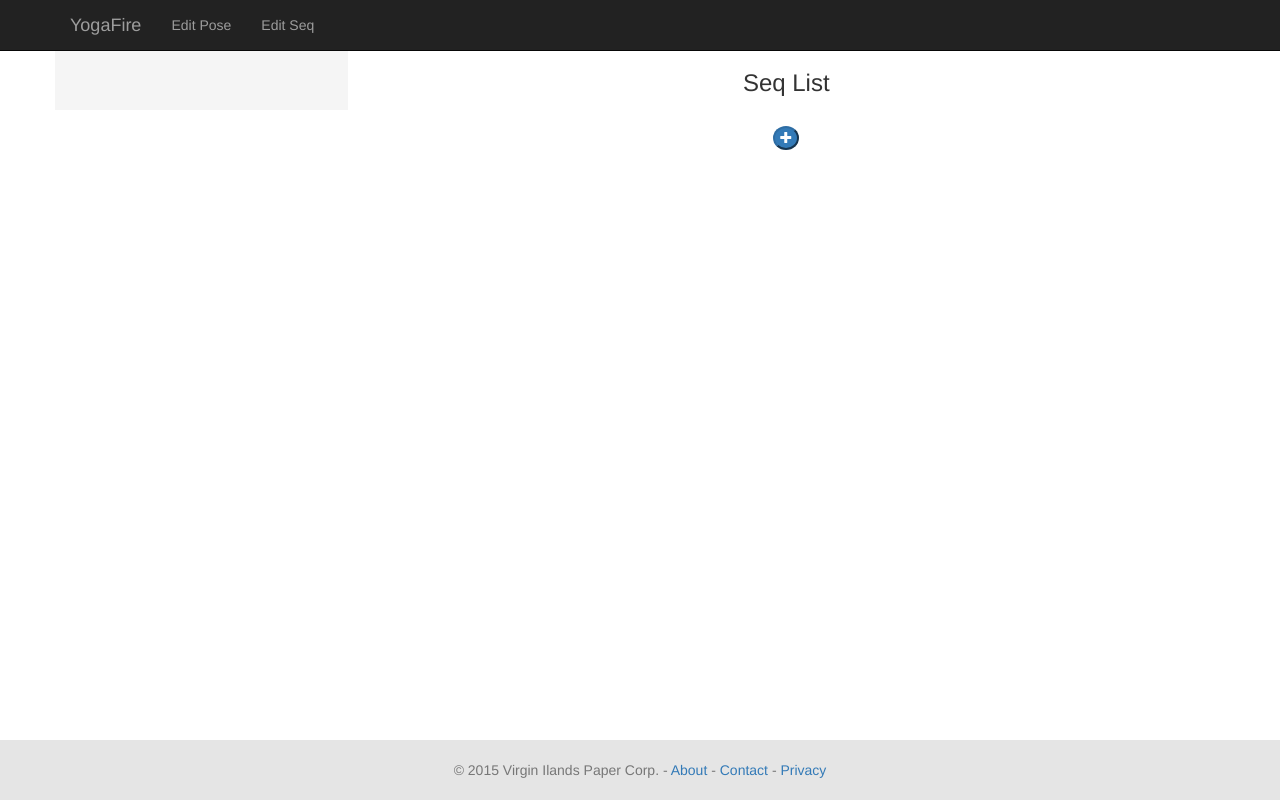
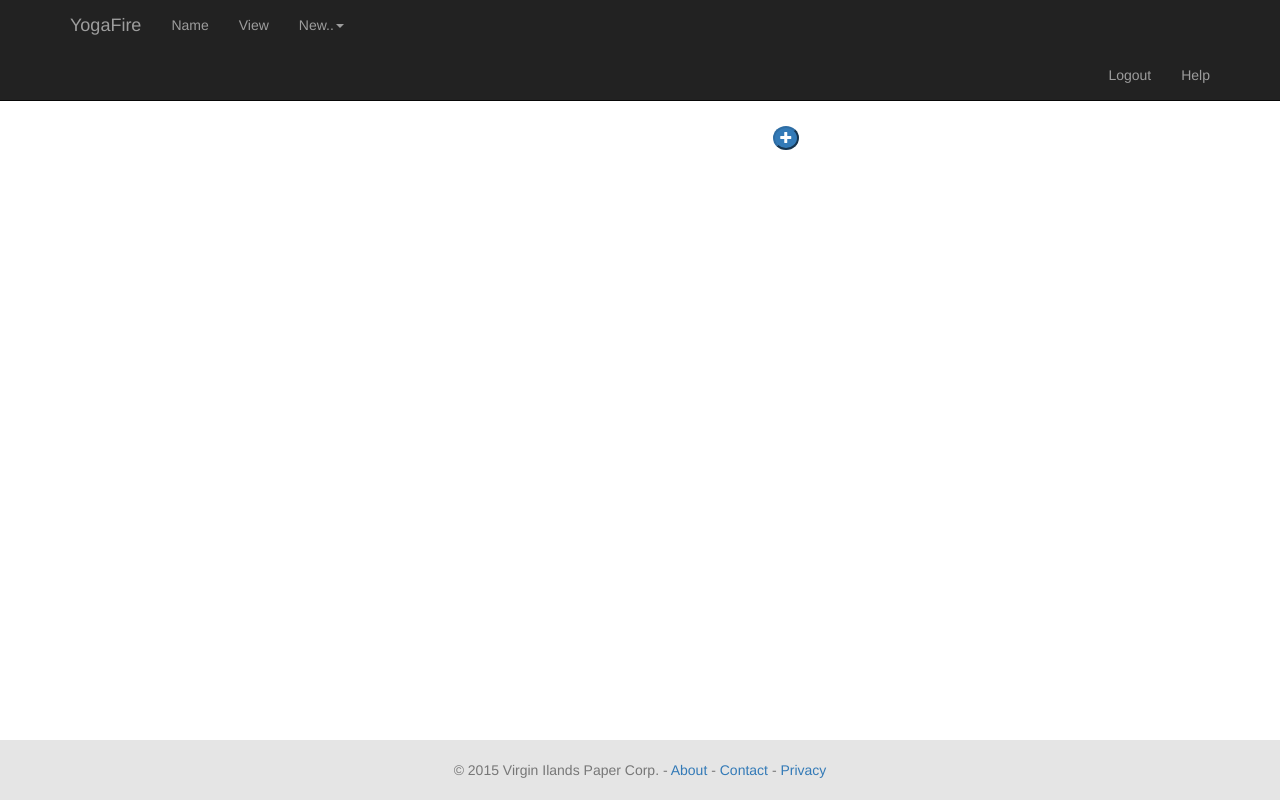
Before and after one commit to stereoboy/yogafire, a Django app: template editor/templates/poses.html in a window 1280 px wide. Run offline with Django 3.2, Linux system fonts and the light colour scheme; the template is opened without the code that fills it, so the values that code supplies are empty; parts of the project's set-up code (start-up, migrations or seed data) failed here and were passed over; some libraries are stand-ins or nearby versions.

Commit message:
update UI
Signed-off-by: Jaeyoung Lee <jylee0121@gmail.com>

```diff
--- a/editor/templates/poses.html
+++ b/editor/templates/poses.html
@@ -8,7 +8,7 @@
         <script src="/static/node_modules/jquery/dist/jquery.min.js"></script>
         <script src="/static/node_modules/bootstrap/dist/js/bootstrap.min.js"></script>
         <style>
-        ul.nav-pills {position:fixed}
+        /*ul.nav-pills {position:fixed} */
         #myPoses {overflow-y: scroll; position:fixed; }
         #mySeqs {overflow-y: scroll; }
         .myround {border-radius: 100%; }
@@ -19,6 +19,18 @@
             function init()
             {
                 panelResize();
+                $('.navbar').on('show.bs.collapse', function () {
+                        var actives = $(this).find('.collapse.in'),
+                        hasData;
+
+                        if (actives && actives.length)
+                        {
+                        hasData = actives.data('collapse')
+                        if (hasData && hasData.transitioning) return
+                        actives.collapse('hide')
+                        hasData || actives.data('collapse', null)
+                        }
+                });
             }
 
             function panelResize()
@@ -53,25 +65,46 @@
         <nav class="navbar navbar-inverse navbar-fixed-top" id="topbar">
             <div class="container">
                 <div class="navbar-header">
+                    <button type="button" class="navbar-toggle" data-toggle="collapse" data-target="#user-nav" aria-expanded="false" aria-control="navbar" style="">
+                        <span class="sr-only">Toggle Navigation</span>
+                        <!--<span class="glyphicon glyphicon-user" style="color:#fff"></span> -->
+                        <span class="icon-bar"></span>
+                        <span class="icon-bar"></span>
+                        <span class="icon-bar"></span>
+                    </button>
                     <button type="button" class="navbar-toggle collapsed" data-toggle="collapse" data-target="#yoga-nav" aria-expanded="false" aria-control="navbar">
+                        <span class="sr-only">Toggle Navigation</span>
                         <span class="icon-bar"></span>
                         <span class="icon-bar"></span>
                         <span class="icon-bar"></span>
                     </button>
                     <a class="navbar-brand" href="#">YogaFire</a>
+                    <p class="navbar-text">Name</p>
                 </div>
                 <div id="yoga-nav" class="navbar-collapse collapse">
                     <ul class="nav navbar-nav">
-                        <li><a href="">Edit Pose</a></li>
-                        <li><a href="">Edit Seq</a></li>
+                        <li><a href="">View</a></li>
+                        <li class="drowdown">
+                            <a href="#" class="dropdown-toggle" data-toggle="dropdown" role="button" aria-haspopup="true" aria-expanded="false">New..<span class="caret"></span></a>
+                            <ul class="dropdown-menu">
+                                <li><a href="">Class</a></li>
+                                <li><a href="">Lesson</a></li>
+                            </ul>
+                        </li>
+                    </ul>
+                </div>
+                <div id="user-nav" class="navbar-collapse collapse">
+                    <ul class="nav navbar-nav navbar-right">
+                        <li><a href="">Logout</a></li>
+                        <li><a href="">Help</a></li>
                     </ul>
                 </div>
             </div>
         </nav>
         <div class="container">
             <div class="row" style="padding-top:50px; ">
-                <div id="myPosesOuter" class="col-sm-3 col-xs-4" align="center" style="background-color:#f5f5f5; padding-bottom:60px; padding-left:0px; padding-right:0px;" height=1000px>
-                    <div id="myPoses" style="">
+                <div id="myPosesOuter" class="col-sm-3 col-xs-4" align="center" style="padding-bottom:60px; padding-left:0px; padding-right:0px;">
+                    <div id="myPoses" style="background-color:#f5f5f5; ">
                         <style  onload="initMyPoses();">
                         </style>
                         <ul class="nav">
@@ -88,7 +121,7 @@
                     </div>
                 </div>
                 <div class="col-sm-9 col-xs-8" id="mySeqs" align="center" onload="initMySeqs()" style="padding-bottom:60px;">
-                    <h3> Seq List </h3>
+                    <h3> Class Name - Seq Name </h3>
                     <ul class="nav">
                             <li>
                                 <p>
--- a/yogafire/settings.py
+++ b/yogafire/settings.py
@@ -79,8 +79,8 @@
     'default': {
         'ENGINE': 'django.db.backends.mysql',
         'NAME': 'yogafire',
-        'USER': 'xxxxxxxxxx',
-        'PASSWORD': 'xxxxxxxxxx',
+        'USER': 'yoga_manager',
+        'PASSWORD': 'babylon5',
     }
 }
 
```
